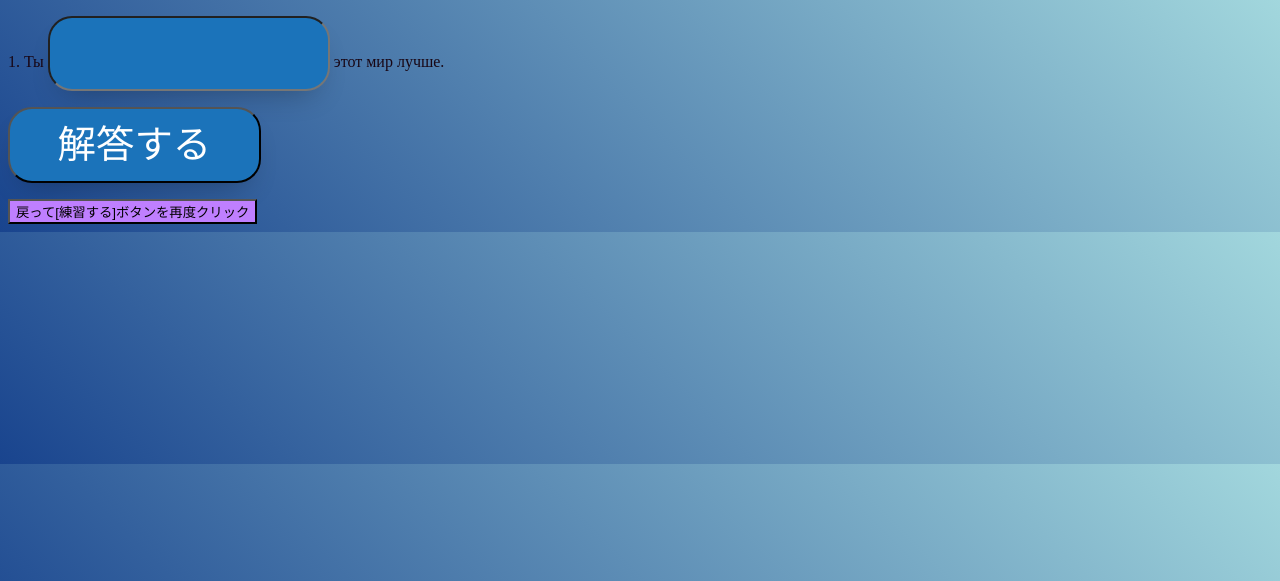
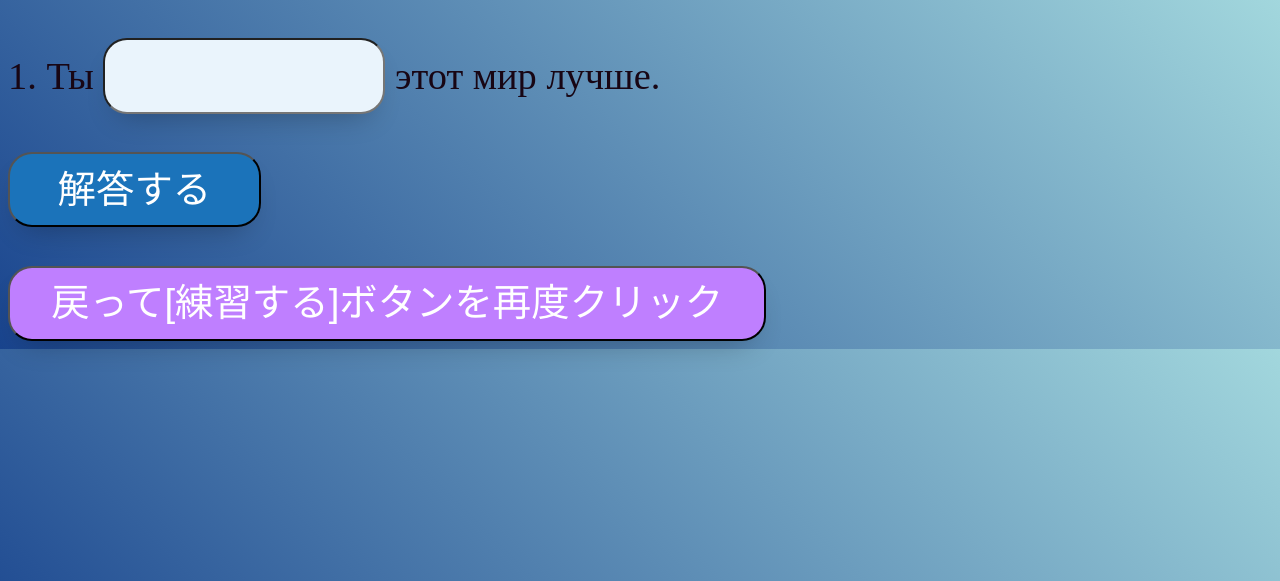
Before and after one commit to Yukiya025/russianpj, a Flask app: page /verb/do_f in a window 1280 px wide. Shown: the top 581 px of the page. Run offline with Flask 2, Linux system fonts and the light colour scheme; the visitor is signed in with stand-in values (Sample User, id 1); data comes from the database, SQL or seed files in the repository.

Commit message:
CSS improved

```diff
--- a/static/css/rustyle.css
+++ b/static/css/rustyle.css
@@ -5,10 +5,10 @@ h1 {
   color: #f39800; /*金茶*/
 }
 p {
+  font-size: 3vw;
   color: #180614; /*烏羽色*/
 }
-input {
-  width: 20%; /*180px*/
+input, button {
   padding:1%; /*15px*/
   font-size: 3vw; /*15px*/
   color:#ffffff;
@@ -29,15 +29,29 @@ input {
   -o-transition: 0.3s ease-out;
   transition: 0.3s ease-out;
 }
-input#ans_btn {
+input.inputform {
+  width: 20%; /*180px*/
+  background: #eaf4fc; /*月白*/
+}
+input.ans_btn {
+  width: 20%; /*180px*/
   background: #1B73BA;
 }
 button.grammardoor {
+  width: 20%; /*180px*/
+  background: #bf7fff;
+}
+button.move {
+  width: 60%; /*180px*/
   background: #bf7fff;
 }
 table {
   border-collapse: collapse;
-  border: solid 2px black;
+  border: solid 2px #192f60;
+  border-radius: 6px;
+  font-size: 3vw;
+  color: #0f2350;
+  text-align: center;
 }
 table col:nth-child(2n-1) {
 	background: #006e54;
@@ -46,6 +60,6 @@ table col:nth-child(2n) {
 	background: #eaf4fc;
 }
 table th, table td {
-  border: solid 1px black;
+  border: solid 1px #192f60;
   /*実線 1px 黒*/
 }
--- a/templates/base_verb_p.html
+++ b/templates/base_verb_p.html
@@ -7,7 +7,8 @@
 </head>
 <body>
   <h1>{{ verb[0] }}の現在活用</h1> {# verb0 #}
-  <table>
+  <table class="verbform">
+    <col><col><col><col>
     <tr>
       <th>単数人称</th>
       <th>活用</th>
--- a/templates/base_verbpractice.html
+++ b/templates/base_verbpractice.html
@@ -8,12 +8,12 @@
 <body>
   <form method="post" action="{{ url_for('do_f') }}/{{ question_no }}">
     {#  更新ボタンで練習問題をランダムに表示するようにしたい #}
-    <p>{{ ex0 }} <input name="input" id="inputform" type="text" size="10" maxlength="10"> {{ ex1 }}</p>
-    <input id="ans_btn" name="answer" type="submit" value="解答する">
+    <p>{{ ex0 }} <input name="input" class="inputform" type="text" size="10" maxlength="10"> {{ ex1 }}</p>
+    <input class="ans_btn" name="answer" type="submit" value="解答する">
   </form>
   <p>
     {{ form_input }}
   </p>
-  <button type="button" class="grammardoor" onclick="location.href='/verb'">戻って[練習する]ボタンを再度クリック</button>
+  <button type="button" class="move" onclick="location.href='/verb'">戻って[練習する]ボタンを再度クリック</button>
 </body>
 </html>
```
